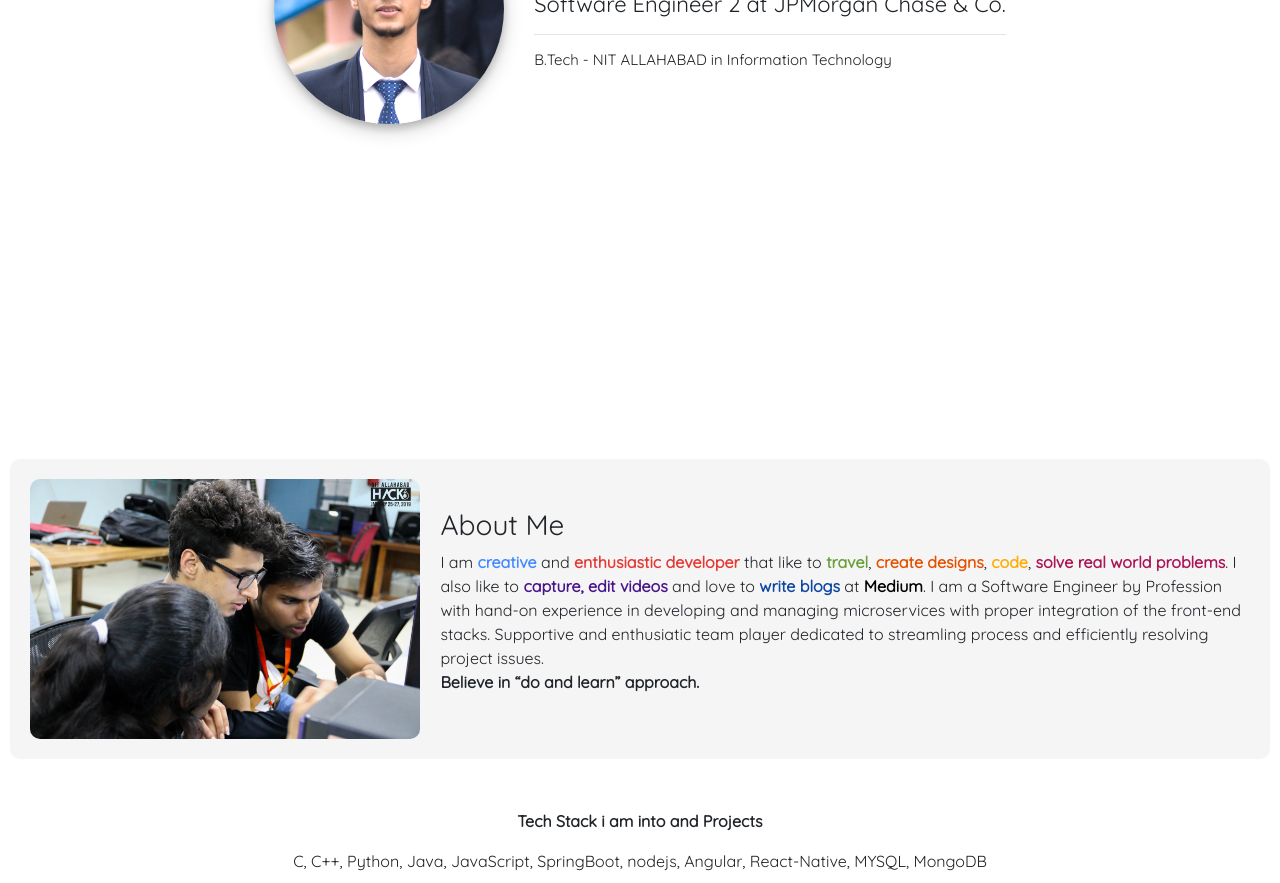
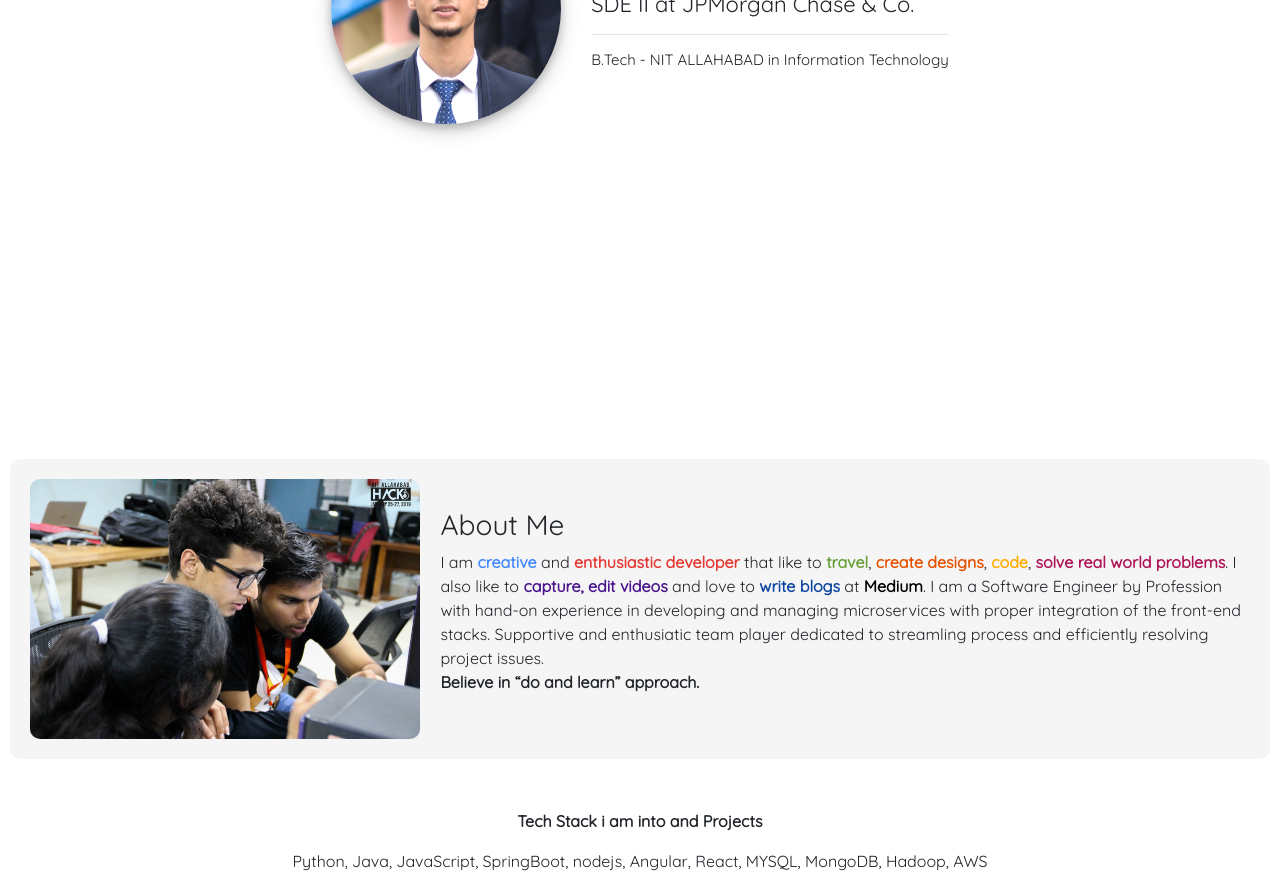
Before and after one commit to barunsarraf/barunsarraf.github.io, a plain HTML site: page index.html in a window 1280 px wide. Shown: the part 391-1274 px from the top of the page. Drawn offline with nearby package versions, Linux system fonts and the light colour scheme.

Commit message:
Update index.html

```diff
--- a/index.html
+++ b/index.html
@@ -18,7 +18,7 @@
     <img class="roundimage" src="./assets/profile.png" alt="display-image">
     <div id="left-animate">
       <h1 style="font-size: 35px;" class="mob">Barun Sarraf</h1>
-      <h1 style="font-size: 22px;" class="mob">Software Engineer 2 at JPMorgan Chase & Co.</h1>
+      <h1 style="font-size: 22px;" class="mob">SDE II at JPMorgan Chase & Co.</h1>
       <hr>
       <h5 style="font-size: 15px;" class="mob">B.Tech - NIT ALLAHABAD in Information Technology </h5>
 
@@ -57,8 +57,8 @@
         <p><strong>Tech Stack i am into and Projects</strong></p>
       </div>
       <div>
-        <p style="text-align: center;">C, C++, Python, Java, JavaScript, SpringBoot, nodejs, Angular, React-Native,
-          MYSQL, MongoDB</p>
+        <p style="text-align: center;">Python, Java, JavaScript, SpringBoot, nodejs, Angular, React,
+          MYSQL, MongoDB, Hadoop, AWS</p>
 
       </div>
 
```
